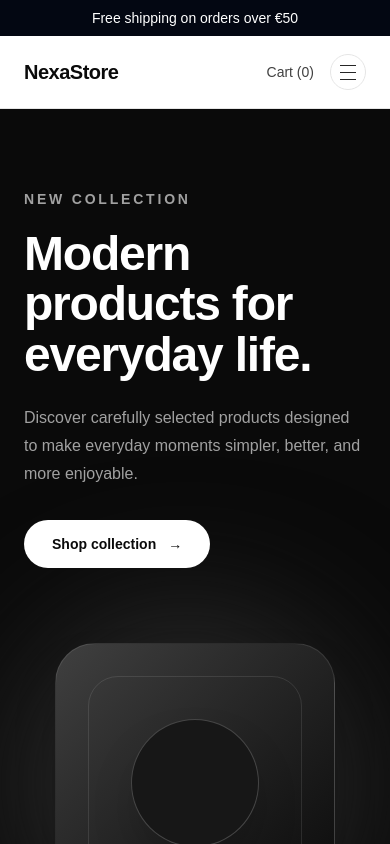
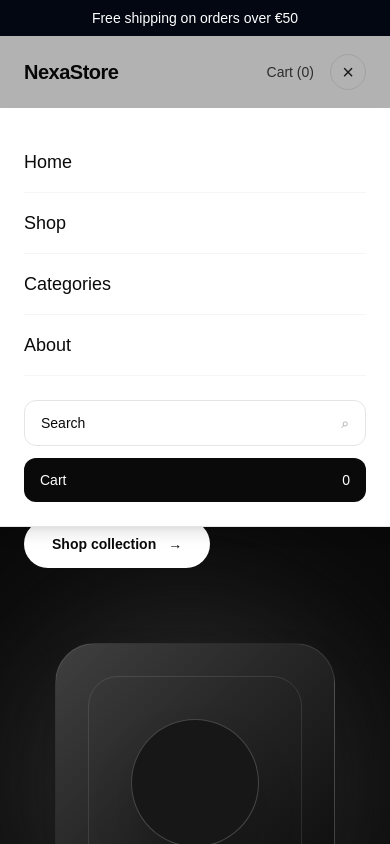
Before and after one commit to MRDT-Portfolio/nexastore, a Next.js app: page / in a window 390 px wide. Both pictures are taken after a click on the button "Open menu". Shown: the top 844 px of the page. Built offline with nearby package versions, Linux system fonts and the light colour scheme; no server answers.

Commit message:
feat: add responsive mobile navigation

```diff
--- /dev/null
+++ b/src/components/layout/MobileMenu.tsx
@@ -0,0 +1,100 @@
+"use client";
+
+import Link from "next/link";
+
+interface MobileMenuProps {
+  isOpen: boolean;
+  cartCount: number;
+  onClose: () => void;
+  onOpenCart: () => void;
+}
+
+export function MobileMenu({
+  isOpen,
+  cartCount,
+  onClose,
+  onOpenCart,
+}: MobileMenuProps) {
+  if (!isOpen) {
+    return null;
+  }
+
+  return (
+    <div className="fixed inset-0 z-40 md:hidden">
+      {/* Overlay */}
+      <button
+        type="button"
+        aria-label="Close menu"
+        onClick={onClose}
+        className="absolute inset-0 bg-black/30"
+      />
+
+      {/* Menu */}
+      <div
+        className="absolute left-0 right-0 top-[72px] border-b border-neutral-200 bg-white shadow-lg"
+        role="dialog"
+        aria-modal="true"
+        aria-label="Mobile navigation"
+      >
+        <nav className="px-6 py-6">
+          <div className="flex flex-col">
+            <Link
+              href="/"
+              onClick={onClose}
+              className="border-b border-neutral-100 py-4 text-lg font-medium text-neutral-950"
+            >
+              Home
+            </Link>
+
+            <Link
+              href="/products"
+              onClick={onClose}
+              className="border-b border-neutral-100 py-4 text-lg font-medium text-neutral-950"
+            >
+              Shop
+            </Link>
+
+            <Link
+              href="/categories"
+              onClick={onClose}
+              className="border-b border-neutral-100 py-4 text-lg font-medium text-neutral-950"
+            >
+              Categories
+            </Link>
+
+            <Link
+              href="/about"
+              onClick={onClose}
+              className="border-b border-neutral-100 py-4 text-lg font-medium text-neutral-950"
+            >
+              About
+            </Link>
+          </div>
+
+          <div className="mt-6 space-y-3">
+            <button
+              type="button"
+              onClick={onClose}
+              className="flex w-full items-center justify-between rounded-xl border border-neutral-200 px-4 py-3 text-left text-sm font-medium text-neutral-950"
+            >
+              <span>Search</span>
+              <span className="text-neutral-400">⌕</span>
+            </button>
+
+            <button
+              type="button"
+              onClick={onOpenCart}
+              className="flex w-full items-center justify-between rounded-xl bg-neutral-950 px-4 py-3 text-left text-sm font-medium text-white"
+            >
+              <span>Cart</span>
+
+              <span>
+                {cartCount}
+              </span>
+            </button>
+          </div>
+        </nav>
+      </div>
+    </div>
+  );
+}
--- a/src/components/layout/NavBar.tsx
+++ b/src/components/layout/NavBar.tsx
@@ -1,25 +1,100 @@
 "use client";
 
+import { useEffect, useState } from "react";
 import Link from "next/link";
-import { useAppDispatch, useAppSelector } from "@/hooks/redux";
+
+import {
+  useAppDispatch,
+  useAppSelector,
+} from "@/hooks/redux";
+
 import { openCart } from "@/lib/features/cart/cartSlice";
 
+import { MobileMenu } from "./MobileMenu";
+
 export function Navbar() {
-  const cartItems = useAppSelector((state) => state.cart.items);
   const dispatch = useAppDispatch();
 
-  const cartCount = cartItems.reduce((total, item) => total + item.quantity, 0);
+  const cartItems = useAppSelector(
+    (state) => state.cart.items
+  );
+
+  const cartCount = cartItems.reduce(
+    (total, item) => total + item.quantity,
+    0
+  );
+
+  const [isMobileMenuOpen, setIsMobileMenuOpen] =
+    useState(false);
+
+  useEffect(() => {
+    if (!isMobileMenuOpen) {
+      return;
+    }
+
+    const handleKeyDown = (
+      event: KeyboardEvent
+    ) => {
+      if (event.key === "Escape") {
+        setIsMobileMenuOpen(false);
+      }
+    };
+
+    document.addEventListener(
+      "keydown",
+      handleKeyDown
+    );
+
+    return () => {
+      document.removeEventListener(
+        "keydown",
+        handleKeyDown
+      );
+    };
+  }, [isMobileMenuOpen]);
+
+
+  useEffect(() => {
+    if (!isMobileMenuOpen) {
+      document.body.style.overflow = "";
+      return;
+    }
+
+    document.body.style.overflow = "hidden";
+
+    return () => {
+      document.body.style.overflow = "";
+    };
+  }, [isMobileMenuOpen]);
+
+
+  const handleCartClick = () => {
+    setIsMobileMenuOpen(false);
+    dispatch(openCart());
+  };
+
+  const handleMobileMenuToggle = () => {
+    setIsMobileMenuOpen(
+      (current) => !current
+    );
+  };
+
+  const handleMobileMenuClose = () => {
+    setIsMobileMenuOpen(false);
+  };
+
   return (
     <header className="sticky top-0 z-40 border-b border-neutral-200 bg-white/95 backdrop-blur">
       <div className="mx-auto flex h-[72px] max-w-7xl items-center justify-between px-6 lg:px-8">
+
         <Link
           href="/"
           className="text-xl font-semibold tracking-tight text-neutral-950"
+          onClick={handleMobileMenuClose}
         >
           NexaStore
         </Link>
 
-        {/* Desktop navigation */}
         <nav className="hidden items-center gap-8 md:flex">
           <Link
             href="/"
@@ -51,6 +126,7 @@ export function Navbar() {
         </nav>
 
         <div className="flex items-center gap-4">
+          {/* Search */}
           <button
             type="button"
             aria-label="Search"
@@ -59,9 +135,10 @@ export function Navbar() {
             Search
           </button>
 
+          {/* Cart */}
           <button
             type="button"
-            onClick={() => dispatch(openCart())}
+            onClick={handleCartClick}
             className="text-sm text-neutral-700 transition hover:text-neutral-950"
           >
             Cart ({cartCount})
@@ -70,17 +147,41 @@ export function Navbar() {
           {/* Mobile menu button */}
           <button
             type="button"
-            aria-label="Open menu"
-            className="flex h-9 w-9 items-center justify-center rounded-full border border-neutral-200 text-neutral-800 md:hidden"
+            aria-label={
+              isMobileMenuOpen
+                ? "Close menu"
+                : "Open menu"
+            }
+            aria-expanded={isMobileMenuOpen}
+            aria-controls="mobile-navigation"
+            onClick={handleMobileMenuToggle}
+            className="flex h-9 w-9 items-center justify-center rounded-full border border-neutral-200 text-neutral-800 transition hover:bg-neutral-50 md:hidden"
           >
-            <span className="flex flex-col gap-1.5">
-              <span className="block h-px w-4 bg-current" />
-              <span className="block h-px w-4 bg-current" />
-              <span className="block h-px w-4 bg-current" />
-            </span>
+            {isMobileMenuOpen ? (
+              <span className="text-xl leading-none">
+                ×
+              </span>
+            ) : (
+              <span className="flex flex-col gap-1.5">
+                <span className="block h-px w-4 bg-current" />
+                <span className="block h-px w-4 bg-current" />
+                <span className="block h-px w-4 bg-current" />
+              </span>
+            )}
           </button>
         </div>
       </div>
+
+      {/* -------------------------------- */}
+      {/* Mobile Navigation */}
+      {/* -------------------------------- */}
+
+      <MobileMenu
+        isOpen={isMobileMenuOpen}
+        cartCount={cartCount}
+        onClose={handleMobileMenuClose}
+        onOpenCart={handleCartClick}
+      />
     </header>
   );
 }
```
